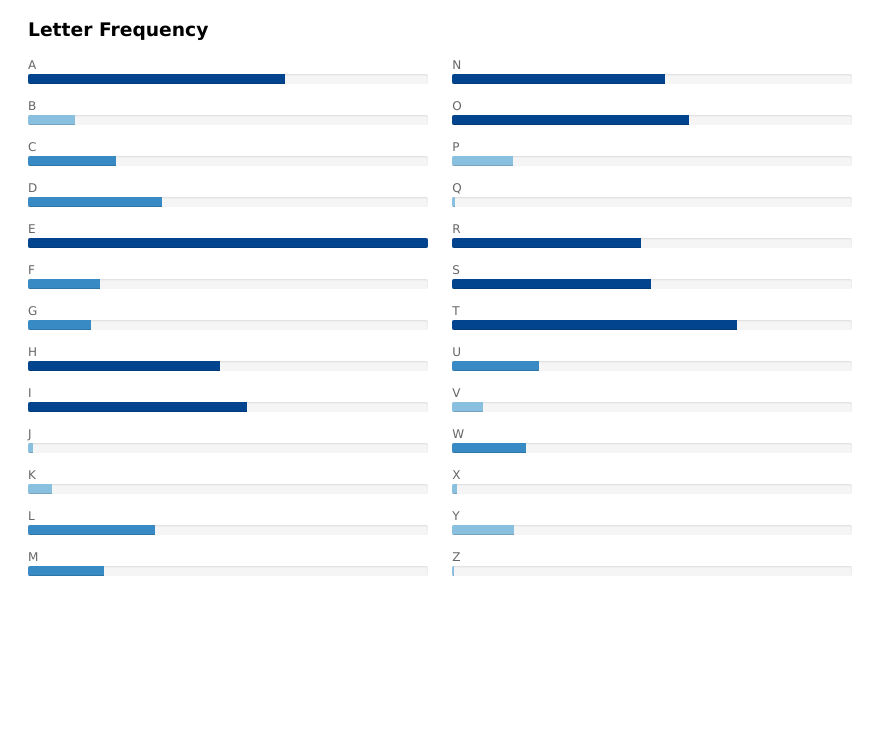
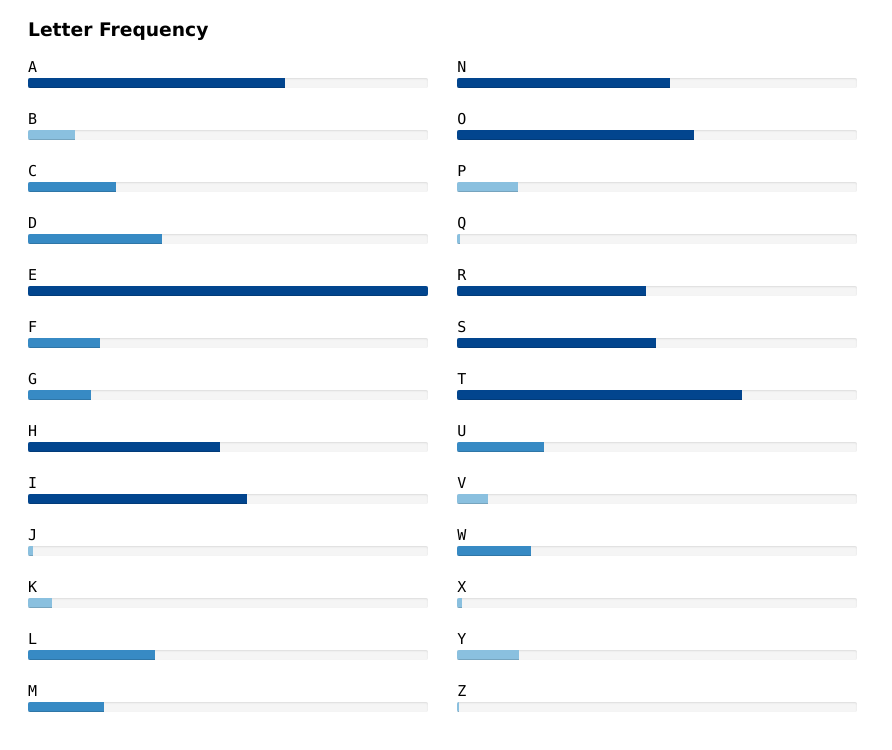
Before and after one commit to israquadri/4460-labs, a plain HTML site: page lab1/activity_2/index.html in a window 1280 px wide. Shown: the whole page, without its empty margins (0-892 px from the left). Drawn offline with Linux system fonts and the light colour scheme.

Commit message:
corrections made to activity 2 and 3

```diff
--- a/lab1/activity_2/style.css
+++ b/lab1/activity_2/style.css
@@ -4,6 +4,7 @@ body {
 
 #main {
     margin: 10px 20px;
+    width: 1000px;
 }
 
 h3 {
@@ -12,18 +13,18 @@ h3 {
 
 .column {
     display: inline-block;
-    margin-right: 20px;
+    margin-right: 25px;
 }
 
 .letter {
-    margin-bottom: 15px;
+    margin-bottom: 22px;
 }
 
 .letter p {
-    font-size: 12px;
-    font-family: "Verdana";
+    font-size: 15px;
+    font-family: "Lucida Console", "Courier New";
     margin: 0 0 2px 0;
-    color: #666;
+    color: #000;
 }
 
 .letter.high-frequency .bar {
```
Also changed, not shown: lab1/activity_3/index.html (+5 -6 lines).
